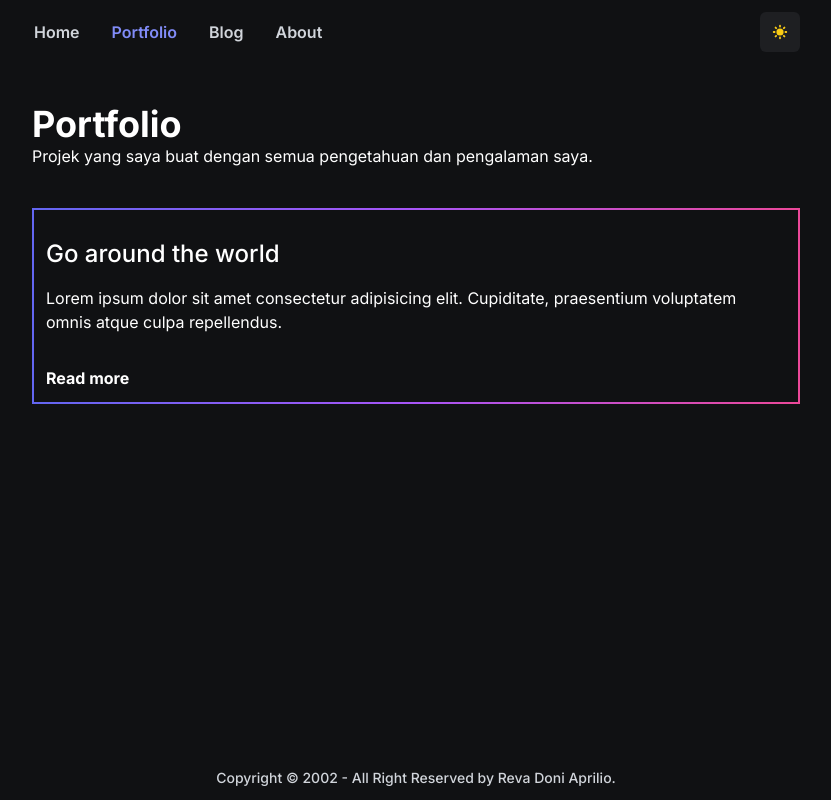
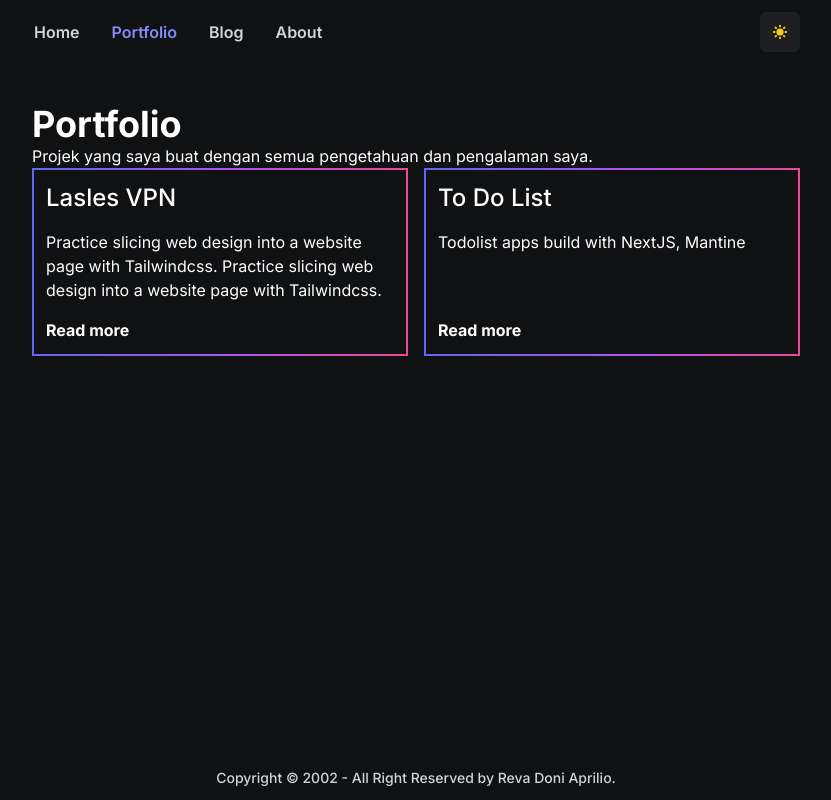
Before and after one commit to RevDonz/revdonz.my.id, a Next.js app: page /portfolio in a window 1280 px wide. Shown: the whole page, without its empty margins (224-1055 px from the left). Built offline with nearby package versions, Linux system fonts and the light colour scheme.

Commit message:
refactor(card): edit project card

```diff
--- /dev/null
+++ b/src/components/atoms/Card.tsx
@@ -0,0 +1,26 @@
+import clsx from 'clsx';
+import React from 'react';
+interface CardProps {
+  children: React.ReactNode;
+}
+
+const Card = ({ children }: CardProps) => {
+  return (
+    <div className='relative block group active:scale-[98%] transition-transform transform'>
+      <span
+        className={clsx(
+          'absolute inset-0',
+          'border-2 border-black border-dashed dark:border-dark-300'
+        )}
+      />
+
+      <div className='p-0.5 relative h-full transition-transform transform group-hover:-translate-x-2 group-hover:-translate-y-2 bg-black dark:bg-gradient-to-r from-primary-500 via-ternary-500 to-secondary-500'>
+        <div className='p-3 transition-opacity dark:bg-dark-900 bg-gray-50 h-full'>
+          {children}
+        </div>
+      </div>
+    </div>
+  );
+};
+
+export default Card;
--- /dev/null
+++ b/src/data/project.d.ts
@@ -0,0 +1,11 @@
+export interface ProjectProps {
+  title: string;
+  date: string;
+  summary: string;
+  image: string;
+  stack: Array<string>;
+  link: {
+    github: string;
+    demo: string;
+  };
+}
--- /dev/null
+++ b/src/data/projects.ts
@@ -0,0 +1,25 @@
+export const projects = [
+  {
+    title: 'Lasles VPN',
+    date: '17/04/2021',
+    summary:
+      'Practice slicing web design into a website page with Tailwindcss. Practice slicing web design into a website page with Tailwindcss.',
+    image: '',
+    stack: ['React', 'TailwindCSS'],
+    link: {
+      github: 'https://github.com/RevDonz/react-laslesvpn',
+      demo: 'https://revdonz.github.io/react-laslesvpn/',
+    },
+  },
+  {
+    title: 'To Do List',
+    date: '20/08/2022',
+    summary: 'Todolist apps build with NextJS, Mantine',
+    image: '',
+    stack: ['Next.Js', 'Mantine', 'Typescript'],
+    link: {
+      github: 'https://github.com/RevDonz/next-todolist',
+      demo: 'https://next-todolist-peach.vercel.app/',
+    },
+  },
+];
--- a/src/pages/portfolio.tsx
+++ b/src/pages/portfolio.tsx
@@ -1,39 +1,20 @@
+import Card from '@/components/atoms/Card';
 import Hero from '@/components/mollecules/Hero';
 import Main from '@/components/template';
+import { ProjectProps } from '@/data/project';
+import { projects } from '@/data/projects';
 import clsx from 'clsx';
 import React from 'react';
 
 const portfolio = () => {
-  const Card = ({ children }) => {
+  const ProjectCard = ({ title, summary }: ProjectProps) => {
     return (
-      <div className='relative block group mt-10 active:scale-95'>
-        <span
-          className={clsx(
-            'absolute inset-0',
-            'border-2 border-black border-dashed dark:border-dark-300'
-          )}
-        />
+      <div className='flex flex-col h-full'>
+        <h2 className='text-2xl font-medium'>{title}</h2>
 
-        <div className='p-0.5 relative h-full transition-transform transform group-hover:-translate-x-2 group-hover:-translate-y-2 bg-black dark:bg-gradient-to-r from-primary-500 via-ternary-500 to-secondary-500'>
-          <div className='p-3 transition-opacity dark:bg-dark-900 bg-gray-50'>
-            {children}
-          </div>
-        </div>
-      </div>
-    );
-  };
+        <p className='my-4'>{summary}</p>
 
-  const ProjectCard = () => {
-    return (
-      <div className='flex flex-col'>
-        <h2 className='mt-4 text-2xl font-medium'>Go around the world</h2>
-
-        <p className='mt-4'>
-          Lorem ipsum dolor sit amet consectetur adipisicing elit. Cupiditate,
-          praesentium voluptatem omnis atque culpa repellendus.
-        </p>
-
-        <p className='mt-8 font-bold'>Read more</p>
+        <p className='font-bold mt-auto'>Read more</p>
       </div>
     );
   };
@@ -45,10 +26,15 @@ const portfolio = () => {
           'Projek yang saya buat dengan semua pengetahuan dan pengalaman saya.'
         }
       />
-
-      <Card>
-        <ProjectCard />
-      </Card>
+      <div className='grid grid-cols-1 md:grid-cols-2 gap-4'>
+        {projects.map((project) => {
+          return (
+            <Card key={project.title}>
+              <ProjectCard {...project} />
+            </Card>
+          );
+        })}
+      </div>
     </Main>
   );
 };
```
